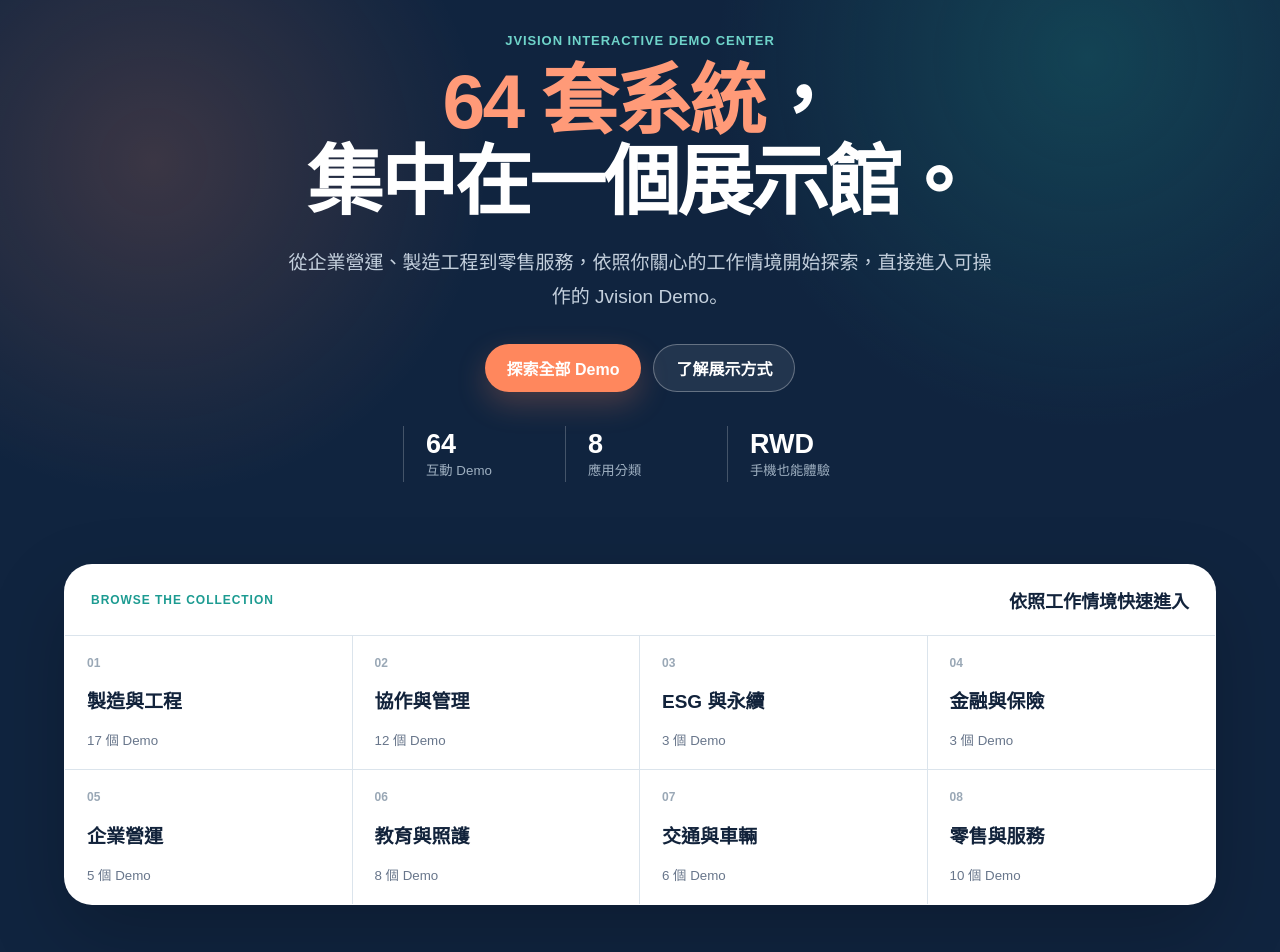
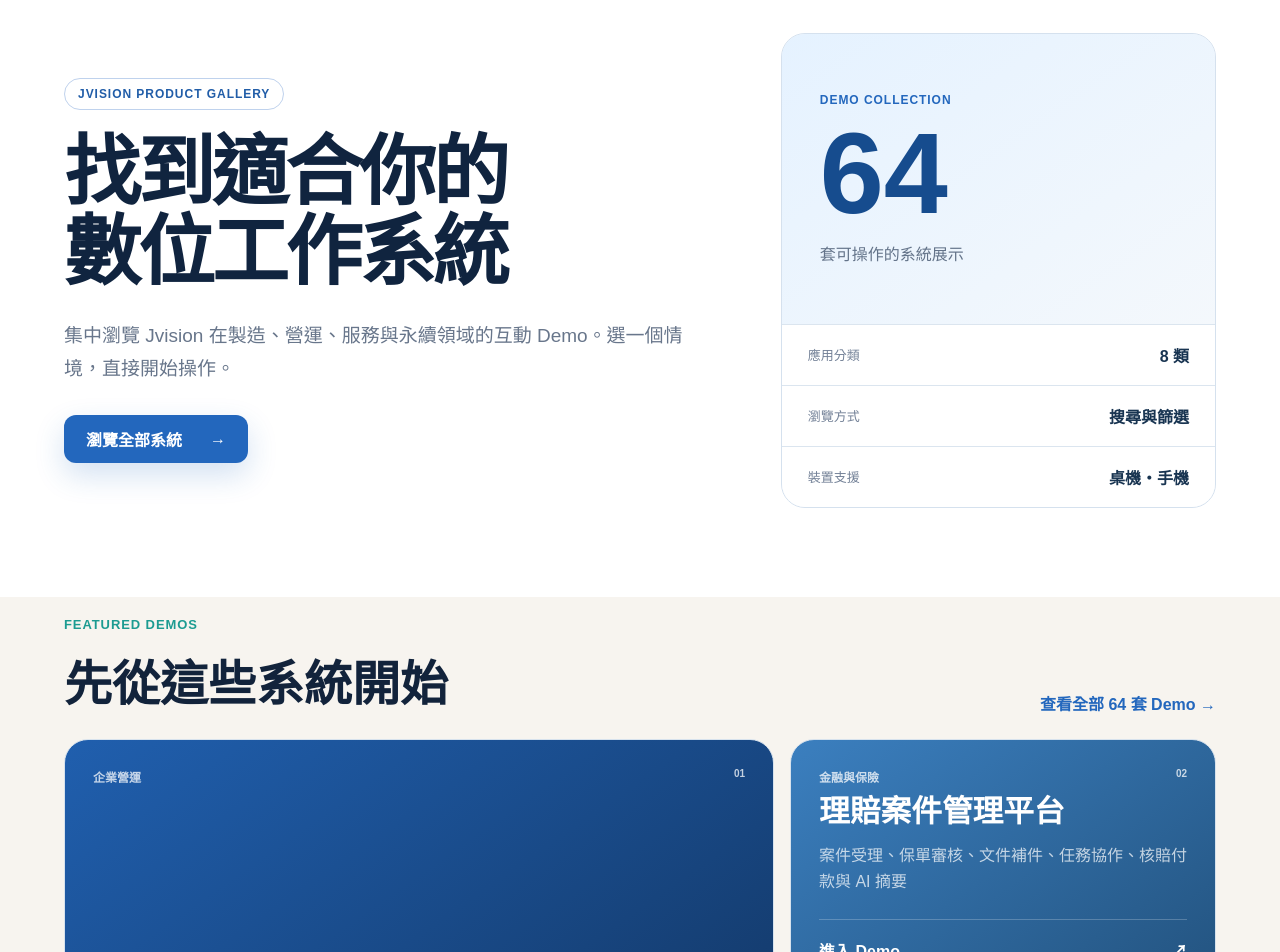
Before and after one commit to yunghua817/jvision-showcase-vercel, a Next.js app: page / in a window 1280 px wide. Shown: the part 200-1152 px from the top of the page. Built offline with nearby package versions, Linux system fonts and the light colour scheme.

Commit message:
Refine showcase into product catalog

```diff
--- a/src/app/globals.css
+++ b/src/app/globals.css
@@ -54,21 +54,20 @@
 .nav-action { border-radius: 999px; padding: 12px 18px; background: var(--navy); color: #fff; }
 
 .hero {
-  min-height: calc(100vh - 82px);
-  padding: clamp(68px, 8vw, 108px) clamp(18px, 5vw, 76px) clamp(44px, 6vw, 76px);
-  background:
-    radial-gradient(circle at 85% 12%, rgba(28,155,145,.26), transparent 26%),
-    radial-gradient(circle at 12% 22%, rgba(255,135,93,.18), transparent 24%),
-    var(--navy);
-  color: #fff;
+  display: grid;
+  grid-template-columns: minmax(0, 1.2fr) minmax(360px, .8fr);
+  align-items: stretch;
+  gap: clamp(30px, 5vw, 72px);
+  max-width: 1480px;
+  margin: 0 auto;
+  padding: clamp(70px, 8vw, 118px) clamp(20px, 5vw, 76px) clamp(56px, 7vw, 94px);
+  background: #fff;
 }
-.hero-intro { max-width: 980px; margin: 0 auto; text-align: center; }
+.hero-copy { display: flex; align-items: flex-start; flex-direction: column; justify-content: center; }
+.hero-label { display: inline-flex; margin-bottom: 22px; border: 1px solid #bfd2ed; border-radius: 999px; padding: 8px 13px; color: #215da8; font-size: 12px; font-weight: 900; letter-spacing: .08em; text-transform: uppercase; }
 .eyebrow { margin-bottom: 13px; color: var(--teal); font-size: 13px; font-weight: 900; letter-spacing: .07em; text-transform: uppercase; }
-.hero .eyebrow { color: #6fd4ca; }
-h1 { max-width: 940px; margin: 0 auto 24px; font-size: clamp(46px, 6vw, 82px); line-height: 1.05; letter-spacing: -.035em; }
-h1 em { color: #ff9a78; font-style: normal; }
-.hero-intro > p:not(.eyebrow) { max-width: 720px; margin-right: auto; margin-left: auto; color: #c4d0dd; font-size: 19px; line-height: 1.78; }
-.hero-actions { display: flex; flex-wrap: wrap; justify-content: center; gap: 12px; margin-top: 30px; }
+h1 { max-width: 850px; margin: 0 0 26px; color: #10243f; font-size: clamp(48px, 6vw, 78px); line-height: 1.05; letter-spacing: -.04em; }
+.hero-copy > p { max-width: 680px; margin-bottom: 30px; color: var(--muted); font-size: 19px; line-height: 1.75; }
 .primary-button, .secondary-button {
   display: inline-flex;
   min-height: 48px;
@@ -78,25 +77,32 @@
   padding: 0 22px;
   font-weight: 900;
 }
-.primary-button { background: var(--orange); color: #fff; box-shadow: 0 12px 30px rgba(255,135,93,.24); }
+.primary-button { gap: 28px; border-radius: 12px; background: #2367bd; color: #fff; box-shadow: 0 12px 30px rgba(35,103,189,.2); }
 .secondary-button { border: 1px solid #cbd6df; background: rgba(255,255,255,.08); }
-.hero .secondary-button { border-color: rgba(255,255,255,.3); color: #fff; }
-.hero-stats { display: flex; flex-wrap: wrap; justify-content: center; gap: 12px; margin-top: 34px; }
-.hero-stats span { min-width: 150px; border-left: 1px solid rgba(255,255,255,.22); padding: 3px 22px; text-align: left; }
-.hero-stats b { display: block; font-size: 27px; }
-.hero-stats small { color: #9fb0c1; }
-.hero-catalog { max-width: 1320px; margin: clamp(50px, 7vw, 82px) auto 0; overflow: hidden; border: 1px solid rgba(255,255,255,.16); border-radius: 28px; background: #fff; color: var(--ink); box-shadow: 0 30px 80px rgba(0,0,0,.2); }
-.hero-catalog-heading { display: flex; align-items: center; justify-content: space-between; gap: 20px; padding: 22px 26px; border-bottom: 1px solid var(--line); }
-.hero-catalog-heading span { color: var(--teal); font-size: 12px; font-weight: 900; letter-spacing: .08em; text-transform: uppercase; }
-.hero-catalog-heading strong { font-size: 18px; }
-.hero-category-grid { display: grid; grid-template-columns: repeat(4, minmax(0, 1fr)); }
-.hero-category-grid a { display: grid; min-height: 134px; align-content: space-between; gap: 8px; border-right: 1px solid var(--line); border-bottom: 1px solid var(--line); padding: 20px 22px; transition: background .2s ease, color .2s ease; }
-.hero-category-grid a:nth-child(4n) { border-right: 0; }
-.hero-category-grid a:nth-last-child(-n+4) { border-bottom: 0; }
-.hero-category-grid a:hover { background: #edf7f5; }
-.hero-category-grid span { color: #9aa8b6; font-size: 12px; font-weight: 900; }
-.hero-category-grid b { font-size: 19px; }
-.hero-category-grid small { color: var(--muted); }
+.hero-summary { display: grid; overflow: hidden; border: 1px solid #d5e1ee; border-radius: 24px; background: #f2f7fc; }
+.summary-lead { display: flex; min-height: 290px; align-items: flex-start; flex-direction: column; justify-content: center; padding: 38px; background: linear-gradient(145deg, #e5f2ff, #f4f8fc); }
+.summary-lead span { color: #2367bd; font-size: 12px; font-weight: 900; letter-spacing: .08em; text-transform: uppercase; }
+.summary-lead strong { margin: 12px 0 0; color: #164c8e; font-size: clamp(80px, 9vw, 128px); line-height: .95; }
+.summary-lead p { margin: 12px 0 0; color: #637389; }
+.summary-list { display: grid; background: #fff; }
+.summary-list div { display: flex; align-items: center; justify-content: space-between; gap: 18px; border-top: 1px solid #dbe5ef; padding: 18px 26px; }
+.summary-list span { color: #738197; font-size: 13px; }
+.summary-list b { color: #183451; }
+
+.featured { max-width: 1480px; margin: 0 auto; padding: 20px clamp(20px,5vw,76px) clamp(62px,8vw,104px); }
+.featured-heading { display: flex; align-items: end; justify-content: space-between; gap: 24px; margin-bottom: 24px; }
+.featured-heading h2 { margin-bottom: 0; font-size: clamp(32px,4vw,48px); }
+.featured-heading > a { color: #2367bd; font-weight: 900; }
+.featured-grid { display: grid; grid-template-columns: 1.25fr .75fr; grid-template-rows: repeat(2, 1fr); gap: 16px; min-height: 520px; }
+.featured-card { display: flex; min-width: 0; justify-content: space-between; flex-direction: column; overflow: hidden; border: 1px solid #d7e2ed; border-radius: 24px; padding: 28px; color: #fff; }
+.featured-card-1 { grid-row: 1 / 3; background: linear-gradient(145deg, #205fae, #102f57); }
+.featured-card-2 { background: linear-gradient(145deg, #3b7fbf, #23537f); }
+.featured-card-3 { background: linear-gradient(145deg, #3b8e86, #1f5d63); }
+.featured-meta { display: flex; justify-content: space-between; gap: 16px; color: rgba(255,255,255,.75); font-size: 12px; font-weight: 900; }
+.featured-card strong { display: block; max-width: 650px; margin-bottom: 14px; font-size: clamp(28px,4vw,54px); line-height: 1.1; }
+.featured-card:not(.featured-card-1) strong { font-size: clamp(24px,2.4vw,34px); }
+.featured-card p { max-width: 620px; color: rgba(255,255,255,.72); line-height: 1.65; }
+.featured-card b { display: flex; align-items: center; justify-content: space-between; margin-top: 24px; padding-top: 18px; border-top: 1px solid rgba(255,255,255,.22); }
 
 .highlights, .explore { padding: clamp(68px, 8vw, 108px) clamp(18px, 5vw, 76px); }
 .section-heading { max-width: 850px; margin-bottom: 30px; }
@@ -163,11 +169,9 @@
 footer img { width: 126px; }
 
 @media (max-width: 1100px) {
-  .hero-category-grid { grid-template-columns: repeat(2, minmax(0,1fr)); }
-  .hero-category-grid a:nth-child(4n) { border-right: 1px solid var(--line); }
-  .hero-category-grid a:nth-child(2n) { border-right: 0; }
-  .hero-category-grid a:nth-last-child(-n+4) { border-bottom: 1px solid var(--line); }
-  .hero-category-grid a:nth-last-child(-n+2) { border-bottom: 0; }
+  .hero { grid-template-columns: 1fr; }
+  .hero-summary { grid-template-columns: .75fr 1.25fr; }
+  .summary-lead { min-height: 250px; }
   .gallery-grid { grid-template-columns: repeat(2, minmax(0,1fr)); }
   .detail-hero { grid-template-columns: 1fr; }
 }
@@ -179,13 +183,13 @@
   .nav-action { padding: 9px 13px; }
   .hero { min-height: auto; padding-top: 50px; }
   h1 { font-size: 42px; }
-  .hero-actions a { width: 100%; }
-  .hero-stats { display: grid; grid-template-columns: repeat(3,1fr); width: 100%; }
-  .hero-stats span { min-width: 0; padding: 3px 9px; }
-  .hero-catalog-heading { align-items: flex-start; flex-direction: column; }
-  .hero-category-grid, .highlight-grid, .gallery-grid, .explore-heading, .detail-content { grid-template-columns: 1fr; }
-  .hero-category-grid a, .hero-category-grid a:nth-child(2n), .hero-category-grid a:nth-child(4n), .hero-category-grid a:nth-last-child(-n+2) { min-height: 104px; border-right: 0; border-bottom: 1px solid var(--line); }
-  .hero-category-grid a:last-child { border-bottom: 0; }
+  .hero .primary-button { width: 100%; }
+  .hero-summary { grid-template-columns: 1fr; }
+  .summary-lead { min-height: 220px; }
+  .featured-heading { align-items: flex-start; flex-direction: column; }
+  .featured-grid { grid-template-columns: 1fr; grid-template-rows: auto; min-height: 0; }
+  .featured-card, .featured-card-1 { grid-row: auto; min-height: 320px; }
+  .highlight-grid, .gallery-grid, .explore-heading, .detail-content { grid-template-columns: 1fr; }
   .filter-panel { top: 146px; }
   .result-row, footer { align-items: flex-start; flex-direction: column; }
   .card-copy p { min-height: 0; }
--- a/src/app/page.tsx
+++ b/src/app/page.tsx
@@ -4,10 +4,9 @@
 const logoUrl = "https://www.jvision-ai.com/public/logo.png";
 
 export default function Home() {
-  const categoryOverview = categories.map((name) => ({
-    name,
-    count: products.filter((product) => product.category === name).length,
-  }));
+  const featured = ["人資薪酬招募管理", "理賠案件管理平台", "ESG 能源與碳管理平台"]
+    .map((name) => products.find((product) => product.name === name))
+    .filter((product) => product !== undefined);
 
   return (
     <main>
@@ -20,49 +19,62 @@
           </span>
         </a>
         <nav aria-label="主要導覽">
-          <a href="#highlights">展館特色</a>
+          <a href="#featured">精選 Demo</a>
           <a href="#gallery">全部 Demo</a>
           <a className="nav-action" href="#gallery">開始探索</a>
         </nav>
       </header>
 
       <section className="hero" id="top">
-        <div className="hero-intro">
-          <p className="eyebrow">Jvision Interactive Demo Center</p>
-          <h1><em>{products.length} 套系統</em>，<br />集中在一個展示館。</h1>
-          <p>從企業營運、製造工程到零售服務，依照你關心的工作情境開始探索，直接進入可操作的 Jvision Demo。</p>
-          <div className="hero-actions">
-            <a className="primary-button" href="#gallery">探索全部 Demo</a>
-            <a className="secondary-button" href="#highlights">了解展示方式</a>
+        <div className="hero-copy">
+          <span className="hero-label">Jvision Product Gallery</span>
+          <h1>找到適合你的<br />數位工作系統</h1>
+          <p>集中瀏覽 Jvision 在製造、營運、服務與永續領域的互動 Demo。選一個情境，直接開始操作。</p>
+          <a className="primary-button" href="#gallery">瀏覽全部系統 <span>→</span></a>
+        </div>
+        <div className="hero-summary" aria-label="展示館資料摘要">
+          <div className="summary-lead">
+            <span>Demo Collection</span>
+            <strong>{products.length}</strong>
+            <p>套可操作的系統展示</p>
           </div>
-          <div className="hero-stats">
-            <span><b>{products.length}</b><small>互動 Demo</small></span>
-            <span><b>{categories.length}</b><small>應用分類</small></span>
-            <span><b>RWD</b><small>手機也能體驗</small></span>
+          <div className="summary-list">
+            <div><span>應用分類</span><b>{categories.length} 類</b></div>
+            <div><span>瀏覽方式</span><b>搜尋與篩選</b></div>
+            <div><span>裝置支援</span><b>桌機・手機</b></div>
           </div>
         </div>
+      </section>
 
-        <div className="hero-catalog" aria-label="Demo 應用分類">
-          <div className="hero-catalog-heading">
-            <span>Browse the collection</span>
-            <strong>依照工作情境快速進入</strong>
+      <section className="featured" id="featured">
+        <div className="featured-heading">
+          <div>
+            <p className="eyebrow">Featured Demos</p>
+            <h2>先從這些系統開始</h2>
           </div>
-          <div className="hero-category-grid">
-            {categoryOverview.map((category, index) => (
-              <a href="#gallery" key={category.name}>
-                <span>{String(index + 1).padStart(2, "0")}</span>
-                <b>{category.name}</b>
-                <small>{category.count} 個 Demo</small>
-              </a>
-            ))}
-          </div>
+          <a href="#gallery">查看全部 {products.length} 套 Demo →</a>
+        </div>
+        <div className="featured-grid">
+          {featured.map((product, index) => (
+            <a className={`featured-card featured-card-${index + 1}`} href={product.demoUrl} key={product.slug}>
+              <div className="featured-meta">
+                <span>{product.category}</span>
+                <small>0{index + 1}</small>
+              </div>
+              <div>
+                <strong>{product.name}</strong>
+                <p>{product.description}</p>
+                <b>進入 Demo <span>↗</span></b>
+              </div>
+            </a>
+          ))}
         </div>
       </section>
 
       <section className="highlights" id="highlights">
         <div className="section-heading">
-          <p className="eyebrow">不只看介紹</p>
-          <h2>用最直覺的方式，找到值得體驗的系統</h2>
+          <p className="eyebrow">Browse with ease</p>
+          <h2>清楚分類，直接操作</h2>
         </div>
         <div className="highlight-grid">
           <article><span>01</span><h3>依照情境探索</h3><p>用產業分類與關鍵字，快速縮小選擇範圍。</p></article>
```
